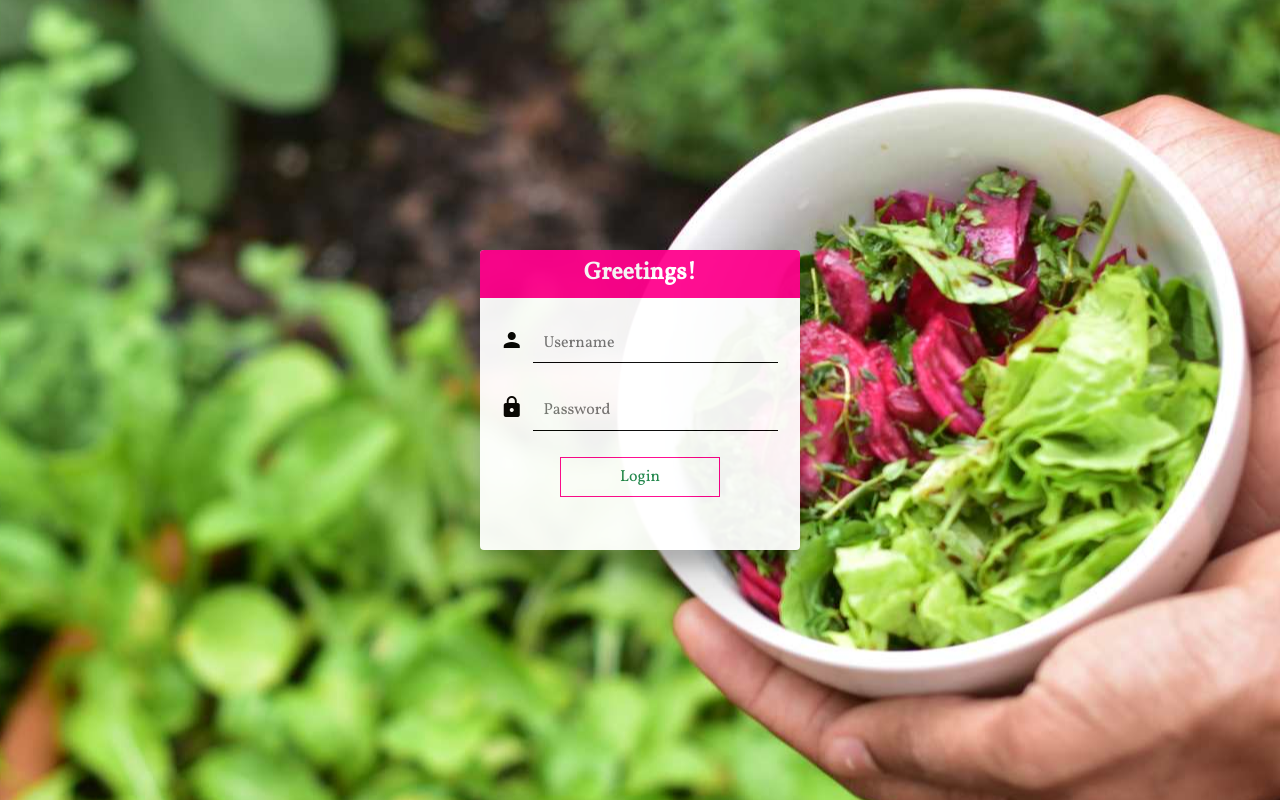
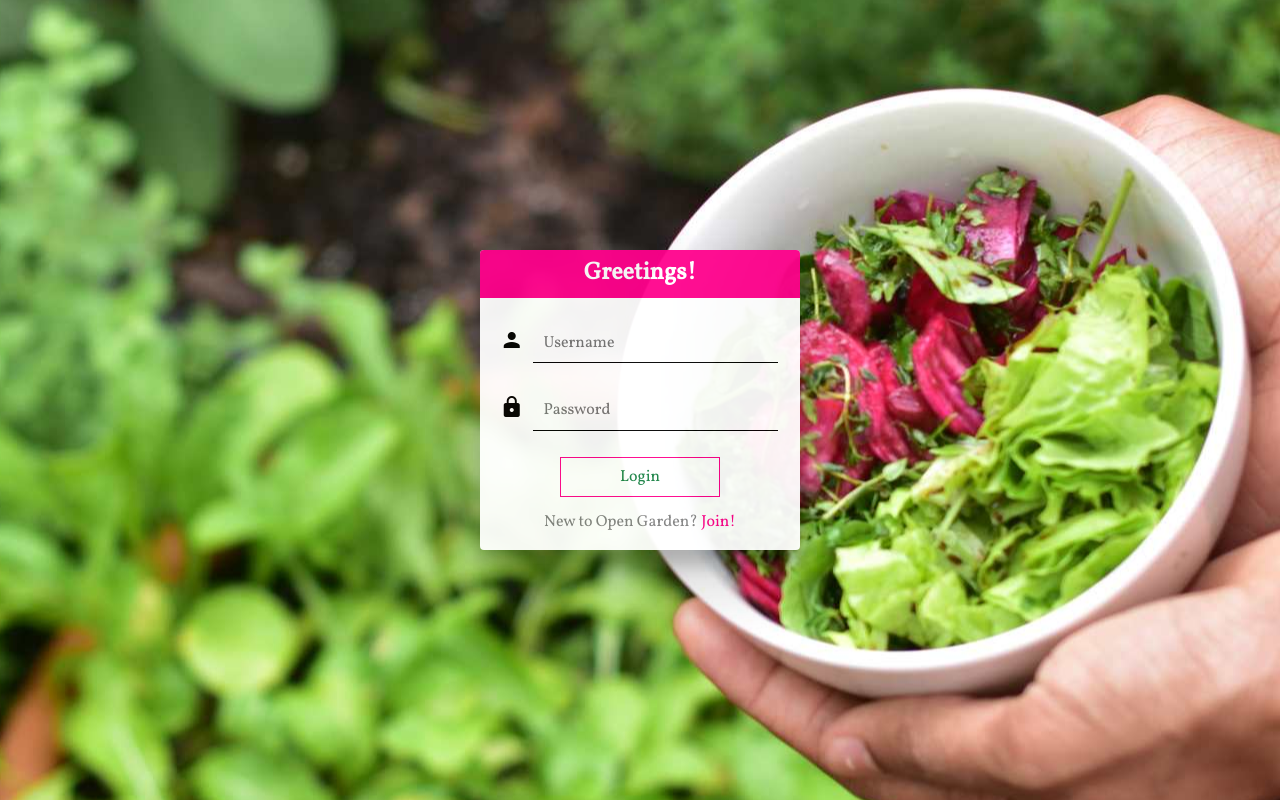
Before and after one commit to Mengqi89/open-garden-client, a React (Create React App) app: page /login in a window 1280 px wide. Built offline with nearby package versions, Linux system fonts and the light colour scheme.

Commit message:
added a link on LoginForm to RegisterationPage

```diff
--- a/src/components/LoginForm/LoginForm.css
+++ b/src/components/LoginForm/LoginForm.css
@@ -53,6 +53,14 @@
     margin: auto;
 }
 
+/* format direction to registeration */
+.LoginForm p {
+    text-align: center;
+}
+
+.LoginForm p a {
+    color: rgb(255, 0, 140);
+}
 
 /* align icons to input fields */
 .material-icons {
--- a/src/components/LoginForm/LoginForm.js
+++ b/src/components/LoginForm/LoginForm.js
@@ -2,6 +2,7 @@ import React, { Component } from 'react'
 import AuthApiService from '../../services/auth-api-service'
 import TokenService from '../../services/token-service'
 import './LoginForm.css'
+import { Link } from 'react-router-dom'
 
 class LoginForm extends Component {
 
@@ -52,6 +53,7 @@ class LoginForm extends Component {
                         id='Login__password' />
                 </div>
                 <button type='submit'>Login</button>
+                <p>New to Open Garden? <Link to='/register'>Join!</Link></p>
             </form>
         )
     }
```
